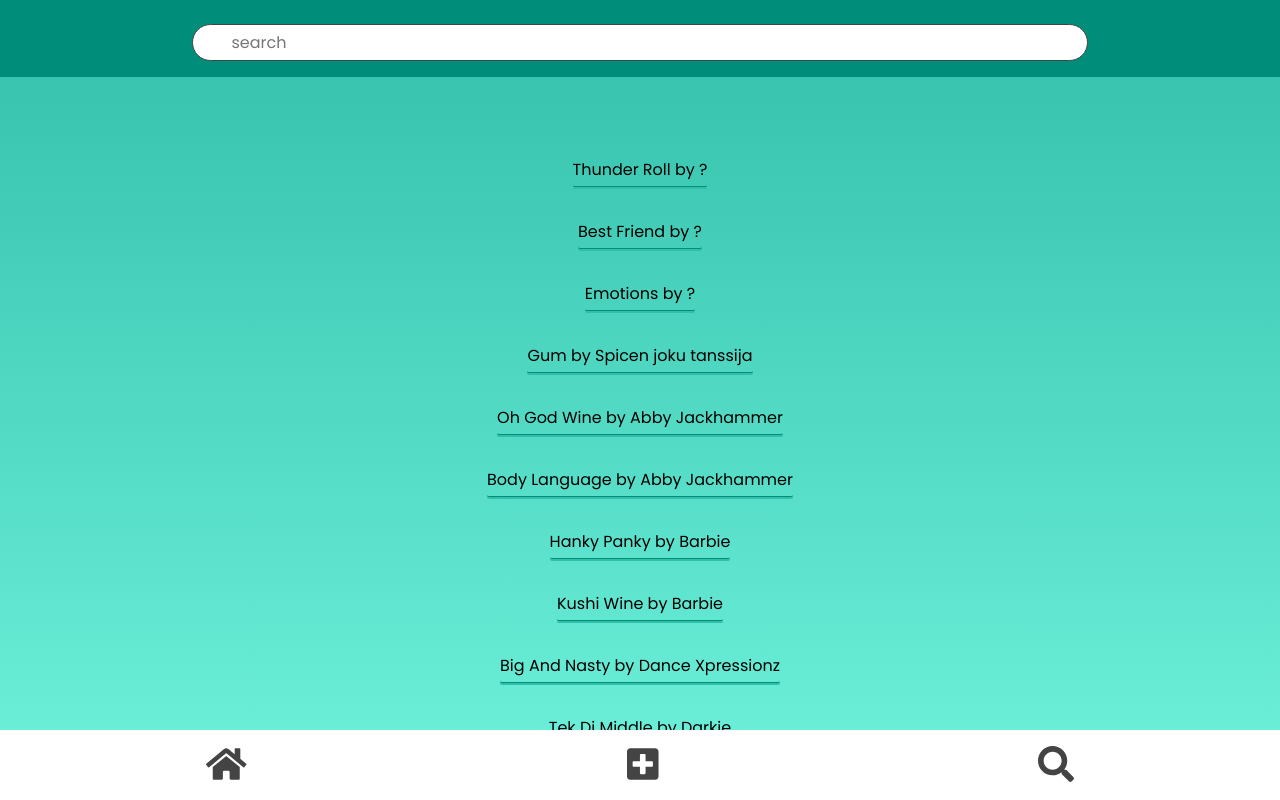
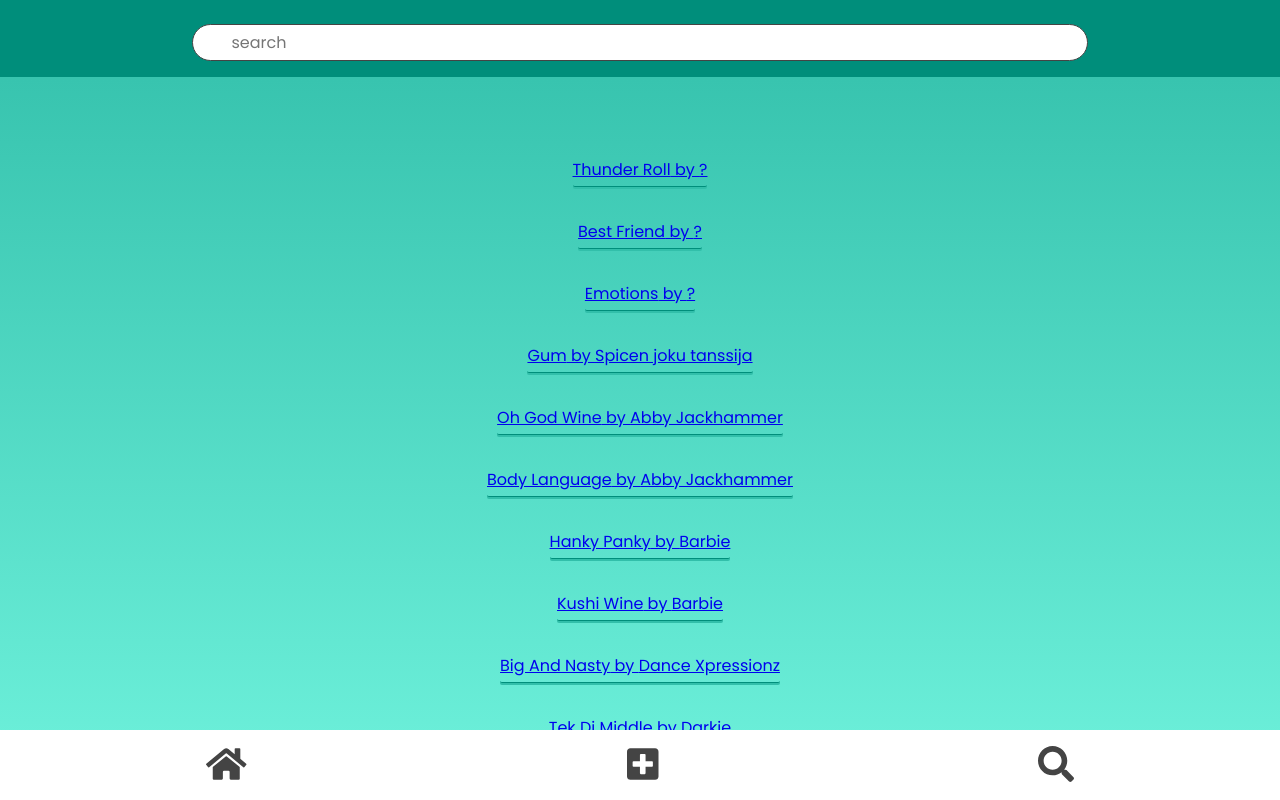
Before and after one commit to Termanty/movesapp, a React (Create React App) app: page /search in a window 1280 px wide. Built offline with nearby package versions, Linux system fonts and the light colour scheme; data requests are answered from the project's data file.

Commit message:
Link from ListItem to DanveMove is working now

```diff
--- a/db.json
+++ b/db.json
@@ -1,315 +1,350 @@
 {
   "moves": [
-    { "Move": "Thunder Roll", "Creator": "?" },
-    { "Move": "Best Friend", "Creator": "?" },
-    { "Move": "Emotions", "Creator": "?" },
-    { "Move": "Gum", "Creator": "Spicen joku tanssija" },
+    { "Move": "Thunder Roll", "Creator": "?", "Id": 1 },
+    { "Move": "Best Friend", "Creator": "?", "Id": 2 },
+    { "Move": "Emotions", "Creator": "?", "Id": 3 },
+    { "Move": "Gum", "Creator": "Spicen joku tanssija", "Id": 4 },
     {
       "Move": "Oh God Wine",
       "Creator": "Abby Jackhammer",
-      "Link": "https://www.instagram.com/p/BmK9BOgHTQC/?igshid=we4msker9wof"
+      "Link": "https://www.instagram.com/p/BmK9BOgHTQC/?igshid=we4msker9wof",
+      "Id": 5
     },
-    { "Move": "Body Language", "Creator": "Abby Jackhammer" },
-    { "Move": "Hanky Panky", "Creator": "Barbie" },
-    { "Move": "Kushi Wine", "Creator": "Barbie" },
+    { "Move": "Body Language", "Creator": "Abby Jackhammer", "Id": 6 },
+    { "Move": "Hanky Panky", "Creator": "Barbie", "Id": 7 },
+    { "Move": "Kushi Wine", "Creator": "Barbie", "Id": 8 },
     {
       "Move": "Big And Nasty",
       "Creator": "Dance Xpressionz",
-      "Link": "https://www.instagram.com/p/_2Aer3nBjA/?igshid=14stuy2ilc86j"
+      "Link": "https://www.instagram.com/p/_2Aer3nBjA/?igshid=14stuy2ilc86j",
+      "Id": 9
     },
     {
       "Move": "Tek Di Middle",
       "Creator": "Darkie",
-      "Link": "https://www.instagram.com/p/Bmo20hcDzkV/?igshid=1fp8p1ofbhh7k"
+      "Link": "https://www.instagram.com/p/Bmo20hcDzkV/?igshid=1fp8p1ofbhh7k",
+      "Id": 10
     },
     {
       "Move": "Punchinella",
       "Creator": "Darkie",
-      "Link": "https://www.instagram.com/p/BlahxuFj_aT/?igshid=1tkpj2410pdnt"
+      "Link": "https://www.instagram.com/p/BlahxuFj_aT/?igshid=1tkpj2410pdnt",
+      "Id": 11
     },
-    { "Move": "Needle Eye", "Creator": "DHQ Nickeisha" },
-    { "Move": "Set It", "Creator": "Happyfeet" },
+    { "Move": "Needle Eye", "Creator": "DHQ Nickeisha", "Id": 12 },
+    { "Move": "Set It", "Creator": "Happyfeet", "Id": 13 },
     {
       "Move": "Thunderroll",
       "Creator": "Happyfeet",
-      "Link": "https://www.instagram.com/p/BKoKCECB8uF/?igshid=3k8pvqh39fq3"
+      "Link": "https://www.instagram.com/p/BKoKCECB8uF/?igshid=3k8pvqh39fq3",
+      "Id": 14
     },
-    { "Move": "Flip Dat", "Creator": "Jackhammer Girls" },
-    { "Move": "Full Stop", "Creator": "Kaytee" },
-    { "Move": "Backaz", "Creator": "Kaytee" },
-    { "Move": "Plus Size", "Creator": "Kaytee" },
-    { "Move": "Dancehall Vogue", "Creator": "Kaytee" },
+    { "Move": "Flip Dat", "Creator": "Jackhammer Girls", "Id": 15 },
+    { "Move": "Full Stop", "Creator": "Kaytee", "Id": 16 },
+    { "Move": "Backaz", "Creator": "Kaytee", "Id": 17 },
+    { "Move": "Plus Size", "Creator": "Kaytee", "Id": 18 },
+    { "Move": "Dancehall Vogue", "Creator": "Kaytee", "Id": 19 },
     {
       "Move": "XOXO",
       "Creator": "Kaytee",
       "Link": "https://www.instagram.com/p/BjHiKypHs0s/?igshid=a53fiyqrmfkj",
-      "HOX": "Eka move videolla"
+      "HOX": "Eka move videolla",
+      "Id": 20
     },
     {
       "Move": "Calm N Tick",
       "Creator": "Kaytee",
       "Link": "https://www.instagram.com/p/BjHiKypHs0s/?igshid=a53fiyqrmfkj",
-      "HOX": "Toka move videolla"
+      "HOX": "Toka move videolla",
+      "Id": 21
     },
     {
       "Move": "Weezy Wine",
       "Creator": "Kim Weezy",
-      "Link": "https://www.instagram.com/p/BAD6CbMnBsO/?igshid=n3radn75dzdo"
+      "Link": "https://www.instagram.com/p/BAD6CbMnBsO/?igshid=n3radn75dzdo",
+      "Id": 22
     },
     {
       "Move": "Knock It Up",
       "Creator": "Kimiko",
-      "Link": "https://www.instagram.com/p/B-wWPV1DGyT/?igshid=1e4zcld5b76ou"
+      "Link": "https://www.instagram.com/p/B-wWPV1DGyT/?igshid=1e4zcld5b76ou",
+      "Id": 23
     },
     {
       "Move": "Watch Di Pumz",
       "Creator": "Kimiko",
-      "Link": "https://www.instagram.com/p/BBD4gVYHBuZ/?igshid=1md1l0okw0p1r"
+      "Link": "https://www.instagram.com/p/BBD4gVYHBuZ/?igshid=1md1l0okw0p1r",
+      "Id": 24
     },
     {
       "Move": "Purple Touch",
       "Creator": "Kimiko",
-      "Link": "https://www.instagram.com/p/_4cKT8HBuH/?igshid=gp7yxn8bsap2"
+      "Link": "https://www.instagram.com/p/_4cKT8HBuH/?igshid=gp7yxn8bsap2",
+      "Id": 25
     },
-    { "Move": "Cocky Brucka", "Creator": "Kimiko" },
-    { "Move": "Tighten It", "Creator": "Kimiko" },
+    { "Move": "Cocky Brucka", "Creator": "Kimiko", "Id": 26 },
+    { "Move": "Tighten It", "Creator": "Kimiko", "Id": 27 },
     {
       "Move": "Cut N Clear",
       "Creator": "Kimiko",
-      "Link": "https://www.instagram.com/p/B-fKzhADAYo/?igshid=lpwvvsham8k2"
+      "Link": "https://www.instagram.com/p/B-fKzhADAYo/?igshid=lpwvvsham8k2",
+      "Id": 28
     },
     {
       "Move": "Hula Whine",
       "Creator": "Kimiko",
-      "Link": "https://www.instagram.com/p/B-rHZnWDXXy/?igshid=1gcvzsq699jtn"
+      "Link": "https://www.instagram.com/p/B-rHZnWDXXy/?igshid=1gcvzsq699jtn",
+      "Id": 29
     },
     {
       "Move": "Perfect",
       "Creator": "Kissy",
-      "Link": "https://www.instagram.com/p/BtfpQyzAUjw/?igshid=1snt7qk8elm0f"
+      "Link": "https://www.instagram.com/p/BtfpQyzAUjw/?igshid=1snt7qk8elm0f",
+      "Id": 30
     },
     {
       "Move": "Tempo",
       "Creator": "Kissy",
-      "Link": "https://www.instagram.com/p/BzOHVPeoE6R/?igshid=1ntvz7huhi5z3"
+      "Link": "https://www.instagram.com/p/BzOHVPeoE6R/?igshid=1ntvz7huhi5z3",
+      "Id": 31
     },
-    { "Move": "Tekno", "Creator": "Kissy" },
+    { "Move": "Tekno", "Creator": "Kissy", "Id": 32 },
     {
       "Move": "Fierce Mood",
       "Creator": "Kissy",
-      "Link": "https://www.instagram.com/p/BzjH0JrIVoL/?igshid=1mfq8o0y22kdz"
+      "Link": "https://www.instagram.com/p/BzjH0JrIVoL/?igshid=1mfq8o0y22kdz",
+      "Id": 33
     },
-    { "Move": "Set Me Free", "Creator": "Kissy" },
+    { "Move": "Set Me Free", "Creator": "Kissy", "Id": 34 },
     {
       "Move": "Slice Yuh",
       "Creator": "Kissy",
-      "Link": "https://www.instagram.com/p/BtGNT8XADVa/?igshid=1mrrry5oj1pf5"
+      "Link": "https://www.instagram.com/p/BtGNT8XADVa/?igshid=1mrrry5oj1pf5",
+      "Id": 35
     },
-    { "Move": "Both Sides", "Creator": "Kissy" },
+    { "Move": "Both Sides", "Creator": "Kissy", "Id": 36 },
     {
       "Move": "Original Rude Gyal",
       "Creator": "Latonya",
-      "Link": "https://www.instagram.com/p/_0GrRYnBiH/?igshid=19wgyb4bqunrz"
+      "Link": "https://www.instagram.com/p/_0GrRYnBiH/?igshid=19wgyb4bqunrz",
+      "Id": 37
     },
-    { "Move": "Legginz", "Creator": "Latonya" },
-    { "Move": "Fling It Weh", "Creator": "Latonya" },
-    { "Move": "Luvidubi", "Creator": "Latonya" },
+    { "Move": "Legginz", "Creator": "Latonya", "Id": 38 },
+    { "Move": "Fling It Weh", "Creator": "Latonya", "Id": 39 },
+    { "Move": "Luvidubi", "Creator": "Latonya", "Id": 40 },
     {
       "Move": "Empower",
       "Creator": "Latonya",
-      "Link": "https://www.instagram.com/p/BArJ3aJnBld/?igshid=1bjncah2vpodo"
+      "Link": "https://www.instagram.com/p/BArJ3aJnBld/?igshid=1bjncah2vpodo",
+      "Id": 41
     },
-    { "Move": "Rainbow", "Creator": "Latonya" },
+    { "Move": "Rainbow", "Creator": "Latonya", "Id": 42 },
     {
       "Move": "QT Booty",
       "Creator": "Latonya",
-      "Link": "https://www.instagram.com/p/BkNJCCMDz_l/?igshid=y3fgh6vcutrc"
+      "Link": "https://www.instagram.com/p/BkNJCCMDz_l/?igshid=y3fgh6vcutrc",
+      "Id": 43
     },
     {
       "Move": "Queen Power",
       "Creator": "Latonya",
       "Link": "https://www.instagram.com/p/BFwhn4inBii/?igshid=brmykgstjr71",
-      "HOX": "Eka move videolla"
+      "HOX": "Eka move videolla",
+      "Id": 44
     },
     {
       "Move": "Fling It Weh",
       "Creator": "Latonya",
-      "Link": "https://www.instagram.com/p/_4llX_nBjw/?igshid=5dq3oftyj0q9"
+      "Link": "https://www.instagram.com/p/_4llX_nBjw/?igshid=5dq3oftyj0q9",
+      "Id": 45
     },
     {
       "Move": "Clap Yuself",
       "Creator": "Latonya",
-      "Link": "https://www.instagram.com/p/_z9cHTHBs4/?igshid=pdo2yzwivyf3"
+      "Link": "https://www.instagram.com/p/_z9cHTHBs4/?igshid=pdo2yzwivyf3",
+      "Id": 46
     },
     {
       "Move": "Mashup",
       "Creator": "Latonya",
-      "Link": "https://www.instagram.com/p/_0Gc4ynBhl/?igshid=1mpzyvr8f1h8a"
+      "Link": "https://www.instagram.com/p/_0Gc4ynBhl/?igshid=1mpzyvr8f1h8a",
+      "Id": 47
     },
-    { "Move": "Above Average", "Creator": "Latonya" },
-    { "Move": "Sexy Body Gal", "Creator": "Latonya" },
+    { "Move": "Above Average", "Creator": "Latonya", "Id": 48 },
+    { "Move": "Sexy Body Gal", "Creator": "Latonya", "Id": 49 },
     {
       "Move": "Hotup",
       "Creator": "Lattie Hotup",
       "Link": "https://www.instagram.com/p/BEipvPrHBlA/?igshid=10ocy7j0h0cyt",
-      "HOX": "Eka liike videolla"
+      "HOX": "Eka liike videolla",
+      "Id": 50
     },
-    { "Move": "Mood Swing", "Creator": "Mara" },
+    { "Move": "Mood Swing", "Creator": "Mara", "Id": 51 },
     {
       "Move": "So Unique",
       "Creator": "Mara",
-      "Link": "https://www.instagram.com/p/BlhriOWjylH/?igshid=qxbluae3dcml"
+      "Link": "https://www.instagram.com/p/BlhriOWjylH/?igshid=qxbluae3dcml",
+      "Id": 52
     },
     {
       "Move": "Gear Up",
       "Creator": "Mara",
-      "Link": "https://www.instagram.com/p/BmJhlKNh5Yh/?igshid=1fzrqmrgdmqcf"
+      "Link": "https://www.instagram.com/p/BmJhlKNh5Yh/?igshid=1fzrqmrgdmqcf",
+      "Id": 53
     },
-    { "Move": "Wuk Me Out", "Creator": "Mara" },
-    { "Move": "Sclap", "Creator": "Mara" },
+    { "Move": "Wuk Me Out", "Creator": "Mara", "Id": 54 },
+    { "Move": "Sclap", "Creator": "Mara", "Id": 55 },
     {
       "Move": "Rollnjuk",
       "Creator": "Mara",
-      "Link": "https://www.instagram.com/p/Bmo2H_zD7I4/?igshid=3v437f84v6xb"
+      "Link": "https://www.instagram.com/p/Bmo2H_zD7I4/?igshid=3v437f84v6xb",
+      "Id": 56
     },
-    { "Move": "Work Me Up", "Creator": "Mara Jackhammer" },
+    { "Move": "Work Me Up", "Creator": "Mara Jackhammer", "Id": 57 },
     {
       "Move": "Chrome Wine",
       "Creator": "Nikki Chromaz",
-      "Link": "https://www.instagram.com/p/BKoKuWfBYz8/?igshid=2ux5pllomig7"
+      "Link": "https://www.instagram.com/p/BKoKuWfBYz8/?igshid=2ux5pllomig7",
+      "Id": 58
     },
     {
       "Move": "Bass",
       "Creator": "Outshine Girls",
-      "Link": "https://www.instagram.com/p/BKoKuWfBYz8/?igshid=2ux5pllomig7"
+      "Link": "https://www.instagram.com/p/BKoKuWfBYz8/?igshid=2ux5pllomig7",
+      "Id": 59
     },
     {
       "Move": "Pull Up",
       "Creator": "Outshine Girls",
-      "Link": "https://www.instagram.com/p/BKoG_ofBdT-/?igshid=626wx17tcdsg"
+      "Link": "https://www.instagram.com/p/BKoG_ofBdT-/?igshid=626wx17tcdsg",
+      "Id": 60
     },
-    { "Move": "Workout", "Creator": "Pretty Pretty" },
-    { "Move": "Saucy", "Creator": "Pretty Pretty" },
-    { "Move": "Sticky Wine", "Creator": "Pretty Pretty" },
+    { "Move": "Workout", "Creator": "Pretty Pretty", "Id": 61 },
+    { "Move": "Saucy", "Creator": "Pretty Pretty", "Id": 62 },
+    { "Move": "Sticky Wine", "Creator": "Pretty Pretty", "Id": 63 },
     {
       "Move": "Jook Wid Di Look",
       "Creator": "Pretty Pretty",
-      "Link": "https://www.instagram.com/p/BmLDEpeg5vn/?igshid=yu1708qoa236"
+      "Link": "https://www.instagram.com/p/BmLDEpeg5vn/?igshid=yu1708qoa236",
+      "Id": 64
     },
     {
       "Move": "Power Up Wine",
       "Creator": "Queen Latesha",
-      "Link": "https://www.instagram.com/p/_-Z2SfnBg2/?igshid=yky6rw4hrbnl"
+      "Link": "https://www.instagram.com/p/_-Z2SfnBg2/?igshid=yky6rw4hrbnl",
+      "Id": 65
     },
     {
       "Move": "Blindfold",
       "Creator": "Rebel",
       "Link": "https://www.instagram.com/p/BtjfV56izp4/?igshid=1b3y2bac0p63h",
-      "HOX": "Ensimmäinen liike videolla"
+      "HOX": "Ensimmäinen liike videolla",
+      "Id": 66
     },
     {
       "Move": "Set Good",
       "Creator": "Rebel",
-      "Link": "https://www.instagram.com/p/BzqwHIloBtX/?igshid=1oa8t7q0g6xqc"
+      "Link": "https://www.instagram.com/p/BzqwHIloBtX/?igshid=1oa8t7q0g6xqc",
+      "Id": 67
     },
     {
       "Move": "Ocean Motion",
       "Creator": "Rebel",
-      "Link": "https://www.instagram.com/p/B1VyIxeI0Zn/?igshid=uc70p8ejkjvm"
+      "Link": "https://www.instagram.com/p/B1VyIxeI0Zn/?igshid=uc70p8ejkjvm",
+      "Id": 68
     },
-    { "Move": "Non Stop", "Creator": "Rebel" },
+    { "Move": "Non Stop", "Creator": "Rebel", "Id": 69 },
     {
       "Move": "Back N Forth",
       "Creator": "Rebel",
-      "Link": "https://www.instagram.com/p/BmLBf_nlmmI/?igshid=17eiozi6wb943"
+      "Link": "https://www.instagram.com/p/BmLBf_nlmmI/?igshid=17eiozi6wb943",
+      "Id": 70
     },
-    { "Move": "Climax", "Creator": "Rebel" },
-    { "Move": "Sclap", "Creator": "Rebel" },
-    { "Move": "Puppy Tail", "Creator": "Renee Sixthirty" },
+    { "Move": "Climax", "Creator": "Rebel", "Id": 71 },
+    { "Move": "Sclap", "Creator": "Rebel", "Id": 72 },
+    { "Move": "Puppy Tail", "Creator": "Renee Sixthirty", "Id": 73 },
     {
       "Move": "Trendii Rock",
       "Creator": "Sara Jackhammer",
-      "Link": "https://www.instagram.com/p/BzHg6_ygB52/?igshid=1fshlmbgzkoqp"
+      "Link": "https://www.instagram.com/p/BzHg6_ygB52/?igshid=1fshlmbgzkoqp",
+      "Id": 74
     },
-    { "Move": "Crossover", "Creator": "Sara Jackhammer" },
-    { "Move": "Jockey", "Creator": "Shelly Xpression" },
-    { "Move": "Blah Daff", "Creator": "Sher" },
-    { "Move": "X File", "Creator": "Shorty" },
-    { "Move": "Pump It Up", "Creator": "Shorty" },
-    { "Move": "Angles", "Creator": "Shorty" },
+    { "Move": "Crossover", "Creator": "Sara Jackhammer", "Id": 75 },
+    { "Move": "Jockey", "Creator": "Shelly Xpression", "Id": 76 },
+    { "Move": "Blah Daff", "Creator": "Sher", "Id": 77 },
+    { "Move": "X File", "Creator": "Shorty", "Id": 78 },
+    { "Move": "Pump It Up", "Creator": "Shorty", "Id": 79 },
+    { "Move": "Angles", "Creator": "Shorty", "Id": 80 },
     {
       "Move": "Short Stuff",
       "Creator": "Shorty",
-      "Link": "https://www.instagram.com/p/BZ8aSlXD0U0/?igshid=1suqrd7xueaey"
+      "Link": "https://www.instagram.com/p/BZ8aSlXD0U0/?igshid=1suqrd7xueaey",
+      "Id": 81
     },
-    { "Move": "Mix Up", "Creator": "Shorty" },
+    { "Move": "Mix Up", "Creator": "Shorty", "Id": 82 },
     {
       "Move": "Wheel N Stop",
       "Creator": "Shorty",
-      "Link": "https://www.instagram.com/p/BZ8a3iXDnsv/?igshid=icif50uiwk1o"
+      "Link": "https://www.instagram.com/p/BZ8a3iXDnsv/?igshid=icif50uiwk1o",
+      "Id": 83
     },
     {
       "Move": "Pan Di Rough",
       "Creator": "Shorty",
-      "Link": "https://www.instagram.com/p/BlTyk7CnDMZ/?igshid=v855i1l628f5"
+      "Link": "https://www.instagram.com/p/BlTyk7CnDMZ/?igshid=v855i1l628f5",
+      "Id": 84
     },
     {
       "Move": "Strawberri",
       "Creator": "Sopreme Ladies",
-      "Link": "https://www.instagram.com/p/B409SFko8ga/?igshid=14dy6azic8loq"
+      "Link": "https://www.instagram.com/p/B409SFko8ga/?igshid=14dy6azic8loq",
+      "Id": 85
     },
     {
       "Move": "Bounce & Clap",
       "Creator": "Sopreme Ladies",
-      "Link": "https://www.instagram.com/p/B43EBj7o-oH/?igshid=1lv75sn21d486"
+      "Link": "https://www.instagram.com/p/B43EBj7o-oH/?igshid=1lv75sn21d486",
+      "Id": 86
     },
     {
       "Move": "Fabulus",
       "Creator": "StaciaFya",
-      "Link": "https://www.instagram.com/p/BerDzh_lE00/?igshid=1dpgw0miyyv1s"
+      "Link": "https://www.instagram.com/p/BerDzh_lE00/?igshid=1dpgw0miyyv1s",
+      "Id": 87
     },
     {
       "Move": "Up In Deh",
       "Creator": "Swa Twinz",
       "Link": "https://www.instagram.com/p/BEipvPrHBlA/?igshid=6xca8xagfrb3",
-      "HOX": "Toka liike videolla"
+      "HOX": "Toka liike videolla",
+      "Id": 88
     },
-    { "Move": "Wiper", "Creator": "Twin Starzz" },
-    { "Move": "Star Wine", "Creator": "Twin Starzz" },
-    { "Move": "Boon It Up", "Creator": "Twin Starzz" },
-    { "Move": "Umraw", "Creator": "Twin Starzz" },
-    { "Move": "Picante", "Creator": "Ultimate Girls" },
-    { "Move": "Rollinz", "Creator": "Ultimate Girls?" },
-    { "Move": "Pushy Dung", "Creator": "Ultimate Girlz" },
-    { "Move": "Angel Wine", "Creator": "Ultimate Girlz" },
-    { "Move": "King Body", "Creator": "Wassi" },
-    { "Move": "Open Lock", "Creator": "Wassi" },
-    { "Move": "Worked Up", "Creator": "Wassi" },
+    { "Move": "Wiper", "Creator": "Twin Starzz", "Id": 89 },
+    { "Move": "Star Wine", "Creator": "Twin Starzz", "Id": 90 },
+    { "Move": "Boon It Up", "Creator": "Twin Starzz", "Id": 91 },
+    { "Move": "Umraw", "Creator": "Twin Starzz", "Id": 92 },
+    { "Move": "Picante", "Creator": "Ultimate Girls", "Id": 93 },
+    { "Move": "Rollinz", "Creator": "Ultimate Girls?", "Id": 94 },
+    { "Move": "Pushy Dung", "Creator": "Ultimate Girlz", "Id": 95 },
+    { "Move": "Angel Wine", "Creator": "Ultimate Girlz", "Id": 96 },
+    { "Move": "King Body", "Creator": "Wassi", "Id": 97 },
+    { "Move": "Open Lock", "Creator": "Wassi", "Id": 98 },
+    { "Move": "Worked Up", "Creator": "Wassi", "Id": 99 },
     {
       "Move": "Ten Outta Ten",
       "Creator": "Xqlusiv Girls",
-      "Link": "https://www.instagram.com/p/Bc07kAaFyNy/?igshid=15bhrjt6ud3kp"
+      "Link": "https://www.instagram.com/p/Bc07kAaFyNy/?igshid=15bhrjt6ud3kp",
+      "Id": 100
     },
-    {
-      "Move": "Dile Dale",
-      "Creator": "Xqlusiv Girls"
-    },
-    {
-      "Move": "Push X",
-      "Creator": "Xqlusiv Girls"
-    },
+    { "Move": "Dile Dale", "Creator": "Xqlusiv Girls", "Id": 101 },
+    { "Move": "Push X", "Creator": "Xqlusiv Girls", "Id": 102 },
     {
       "Move": "Fine Whine",
       "Creator": "Xqlusiv Girls",
-      "Link": "https://www.instagram.com/p/B0K5yEnojiM/?igshid=176clywire3cr"
+      "Link": "https://www.instagram.com/p/B0K5yEnojiM/?igshid=176clywire3cr",
+      "Id": 103
     },
-    {
-      "Move": "Twitz",
-      "Creator": "Xqlusiv Girls"
-    },
-    {
-      "Move": "Happy Juk",
-      "Creator": "Happyfeet"
-    }
+    { "Move": "Twitz", "Creator": "Xqlusiv Girls", "Id": 104 },
+    { "Move": "Happy Juk", "Creator": "Happyfeet", "Id": 105 }
   ]
 }
--- a/src/App.js
+++ b/src/App.js
@@ -1,5 +1,5 @@
 import { Component } from "react";
-import { Routes, Route, Link } from "react-router-dom";
+import { Routes, Route } from "react-router-dom";
 import "./style.css";
 import Main from "./components/Main";
 import Login from "./components/Login";
@@ -7,10 +7,12 @@ import Search from "./components/Search";
 import AddMove from "./components/AddMove";
 import EditMove from "./components/EditMove";
 import Footer from "./components/Footer";
+import DanceMove from "./components/DanceMove";
 
 class App extends Component {
   state = {
     moves: [],
+    id: 0,
   };
 
   componentDidMount() {
@@ -21,23 +23,38 @@ class App extends Component {
       });
   }
 
+  idCollector = (ID) => {
+    this.setState({ id: ID });
+  };
+
   render() {
     return (
       <div className="app">
-
         <Routes>
           <Route path="/" element={<Main />} />
           <Route path="/login" element={<Login />} />
           <Route
             path="/search"
-            element={<Search dancelist={this.state.moves} />}
+            element={
+              <Search
+                dancelist={this.state.moves}
+                idCollector={this.idCollector}
+              />
+            }
           />
-          {/* <Route path="/moves/:id" element={<DanceMove />} /> */}
+          <Route
+            path={"/moves/" + this.state.id}
+            element={
+              <DanceMove
+                listItemId={this.state.id}
+                dancelist={this.state.moves}
+              />
+            }
+          />
           <Route path="/new" element={<AddMove />} />
           <Route path="/edit/:id" element={<EditMove />} />
         </Routes>
         <Footer />
-
       </div>
     );
   }
--- a/src/components/ListItem.js
+++ b/src/components/ListItem.js
@@ -1,12 +1,19 @@
 import React from "react";
-const ListItem = (props) => {
-  return (
-    <div className="ListItem" onClick={() => props.showMove(props.move)}>
-      <p>
-        {props.move} by {props.creator}
-      </p>
-    </div>
-  );
-};
+import { Component } from "react";
+import { Link } from "react-router-dom";
+
+class ListItem extends Component {
+  render() {
+    return (
+      <div className="ListItem" onClick={() => this.props.idCol(this.props.Id)}>
+        <Link to={"/moves/" + this.props.Id}>
+          <p>
+            {this.props.move} by {this.props.creator}
+          </p>
+        </Link>
+      </div>
+    );
+  }
+}
 
 export default ListItem;
--- a/src/components/Search.js
+++ b/src/components/Search.js
@@ -1,24 +1,14 @@
 import React, { Component } from "react";
 import ListItem from "./ListItem";
-import DanceMove from "./DanceMove";
 
 class Search extends Component {
   state = {
     searchedKey: "",
-    showMovePage: false,
-    smallCardMove: " ",
   };
 
   searchInputHandler = (event) => {
     this.setState({
       searchedKey: event.target.value,
-    });
-  };
-
-  showMovePage = (move) => {
-    this.setState({
-      showMovePage: true,
-      smallCardMove: move,
     });
   };
 
@@ -46,29 +36,6 @@ class Search extends Component {
       return result;
     });
 
-    let danceFilter2 = this.props.dancelist.filter((smallCardMove) => {
-      let result;
-
-      if (
-        smallCardMove.Move.toLowerCase().includes(
-          this.state.smallCardMove.toLowerCase()
-        )
-      ) {
-        result = smallCardMove.Move.toLowerCase().includes(
-          this.state.smallCardMove.toLowerCase()
-        );
-      } else if (
-        smallCardMove.Creator.toLowerCase().includes(
-          this.state.smallCardMove.toLowerCase()
-        )
-      ) {
-        result = smallCardMove.Creator.toLowerCase().includes(
-          this.state.smallCardMove.toLowerCase()
-        );
-      }
-      return result;
-    });
-
     return (
       <div className="search">
         <div className="searchWrapper">
@@ -80,20 +47,12 @@ class Search extends Component {
         </div>
         {danceFilter1.map((c) => (
           <ListItem
-            showMove={this.showMovePage}
             move={c.Move}
             creator={c.Creator}
+            Id={c.Id}
+            idCol={this.props.idCollector}
           />
         ))}
-        {this.state.showMovePage &&
-          danceFilter2.map((c) => (
-            <DanceMove
-              move={c.Move}
-              creator={c.Creator}
-              info={c.HOX}
-              link={c.Link}
-            />
-          ))}
       </div>
     );
   }
```
Also changed, not shown: src/components/DanceMove.js (+15 -15 lines).
